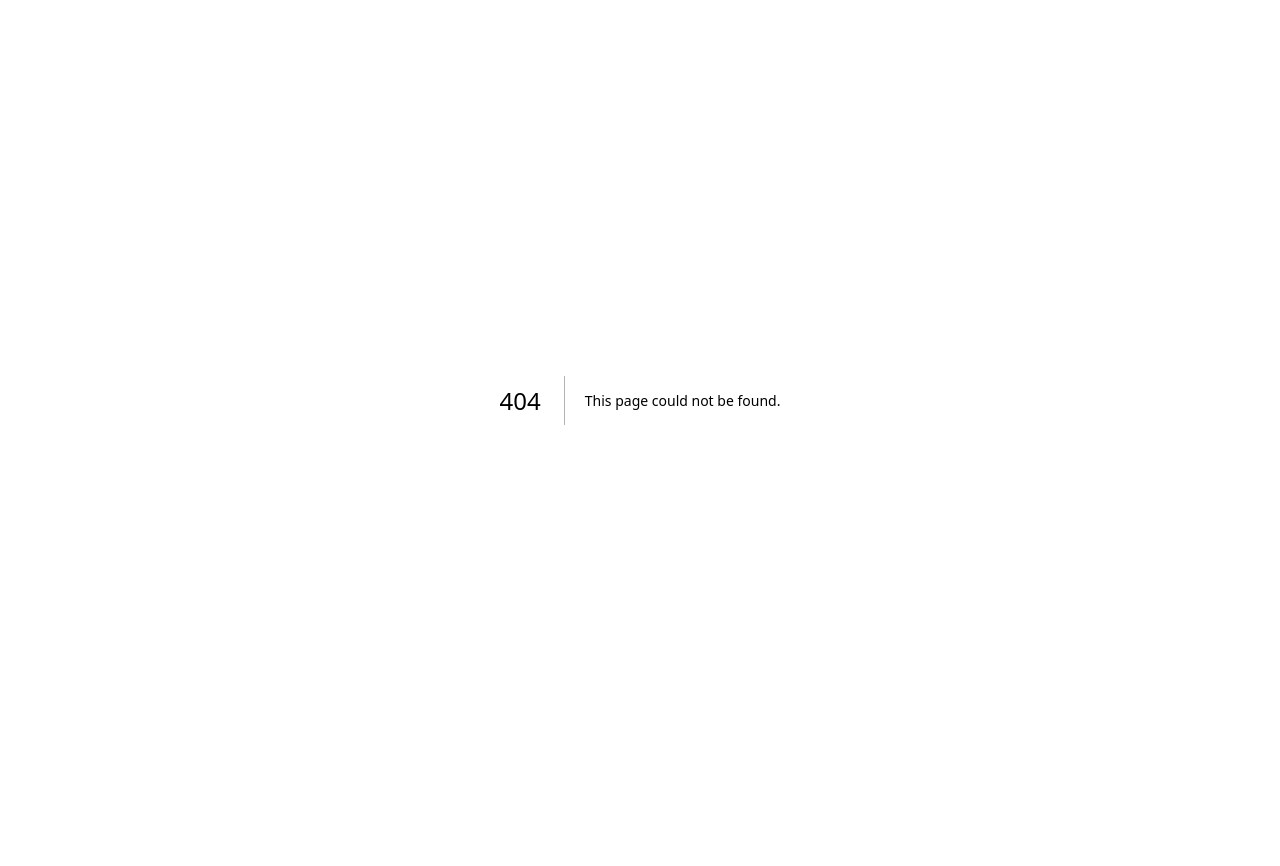
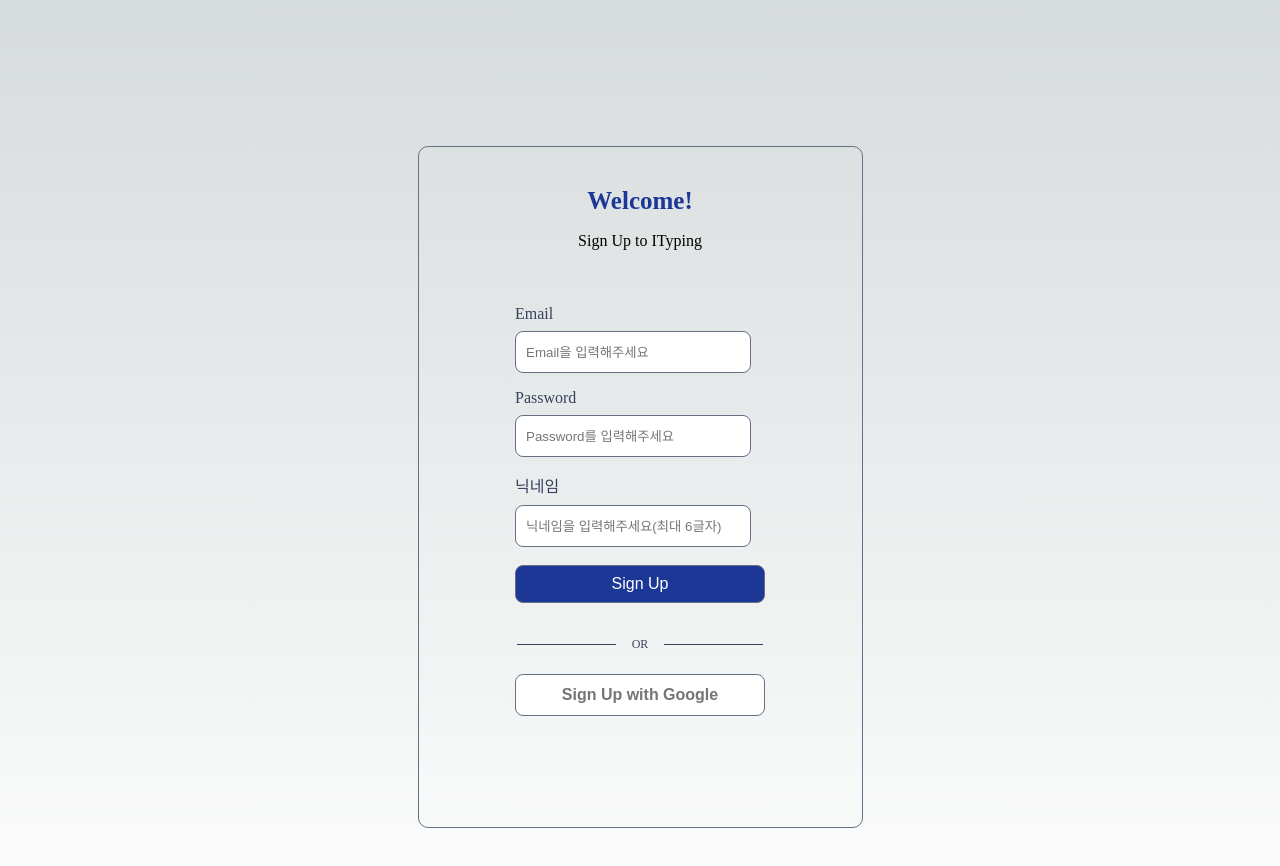
Before and after one commit to youjin0411/ityping-client, a Next.js app: page /signup in a window 1280 px wide. Before the commit this address had no page. Shown: the top 866 px of the page. Before the commit the page ends 800 px from the top, so only its background shows below. Built offline with nearby package versions, Linux system fonts and the light colour scheme.

Commit message:
login, signup

```diff
--- /dev/null
+++ b/pages/signup.js
@@ -0,0 +1,147 @@
+import React from 'react';
+import styled from 'styled-components';
+
+const SignUp = () => {
+    return (
+        <Container>
+            <Welcome>Welcome!</Welcome>
+            <Text>Sign Up to ITyping</Text>
+            <Form>
+                <Label>Email</Label>
+                <InputEmail type='email' placeholder='Email을 입력해주세요'/>
+                <Label>Password</Label>
+                <InputPw type='password' placeholder='Password를 입력해주세요'/>
+                <Label>닉네임</Label>
+                <InputName type='text' maxLength='6' placeholder='닉네임을 입력해주세요(최대 6글자)'/>
+                <SignUpBtn formAction=''>Sign Up</SignUpBtn>
+            </Form>
+            <Or>OR</Or>
+            <Button>Sign Up with Google</Button>
+        </Container>
+    )
+}
+
+const Container = styled.div`
+    margin: 146px auto;
+    width: 445px;
+    height: 682px;
+    display: flex;
+    flex-direction: column;
+    align-items: center;
+    border: 1px solid #667085;
+    border-radius: 10px;
+`;
+
+const Welcome = styled.h1`
+    color: #1C3796;
+    font-size: 25px;
+    margin: 0;
+    margin-top: 40px;
+`;
+
+const Text = styled.p`
+    font-size: 16px;
+    margin: 17px 0;
+`;
+
+const Form = styled.form`
+    display: flex;
+    flex-direction: column;
+    justify-content: center;
+`;
+
+const Label = styled.label`
+    color: #38405D;
+
+    &:nth-child(1) {
+        margin-top: 38px;
+    }
+
+    &:nth-child(3), &:nth-child(5) {
+        margin-top: 16px;
+    }
+`;
+
+const InputEmail = styled.input`
+    width: 236px;
+    height: 42px;
+    margin-top: 8px;
+    border: 1px solid #667085;
+    border-radius: 8px;
+    padding-left: 10px;
+    outline: 0;
+`;
+
+const InputPw = styled.input`
+    width: 236px;
+    height: 42px;
+    margin-top: 8px;
+    border: 1px solid #667085;
+    border-radius: 8px;
+    padding-left: 10px;
+    outline: 0;
+`;
+
+const InputName = styled.input`
+    width: 236px;
+    height: 42px;
+    margin-top: 8px;
+    border: 1px solid #667085;
+    border-radius: 8px;
+    padding-left: 10px;
+    outline: 0;
+`;
+
+const SignUpBtn = styled.button`
+    width: 250px;
+    height: 38px;
+    margin-top: 18px;
+    color: white;
+    border: 1px solid #667085;
+    background-color: #1C3796;
+    border-radius: 8px;
+    font-size: 16px;
+`;
+
+const Or = styled.div`
+    display: flex;
+    align-items: center;
+    color: #38405D;
+    font-size: 12px;
+    margin-top: 34px;
+    margin-bottom: 22px;
+
+    &::before {
+        content: "";
+        width: 99px;
+        margin: 0 16px;
+        background: #38405D;
+        height: 1px;
+        font-size: 0px;
+        line-height: 0px;
+        margin: 0px 16px;
+    }
+
+    &::after {
+        content: "";
+        width: 99px;
+        margin: 0 16px;
+        background: #38405D;
+        height: 1px;
+        font-size: 0px;
+        line-height: 0px;
+        margin: 0px 16px;
+    }
+`;
+
+const Button = styled.button`
+    width: 250px;
+    height: 42px;
+    background-color: #ffffff;
+    color: #757575;
+    border: 1px solid #667085;
+    border-radius: 8px;
+    font-weight: bold;
+    font-size: 16px;
+`;
+export default SignUp;
```
Also changed, not shown: pages/login.js (added, +163 -0 lines), styles/Login.module.css (added), styles/SignUp.module.css (added).
